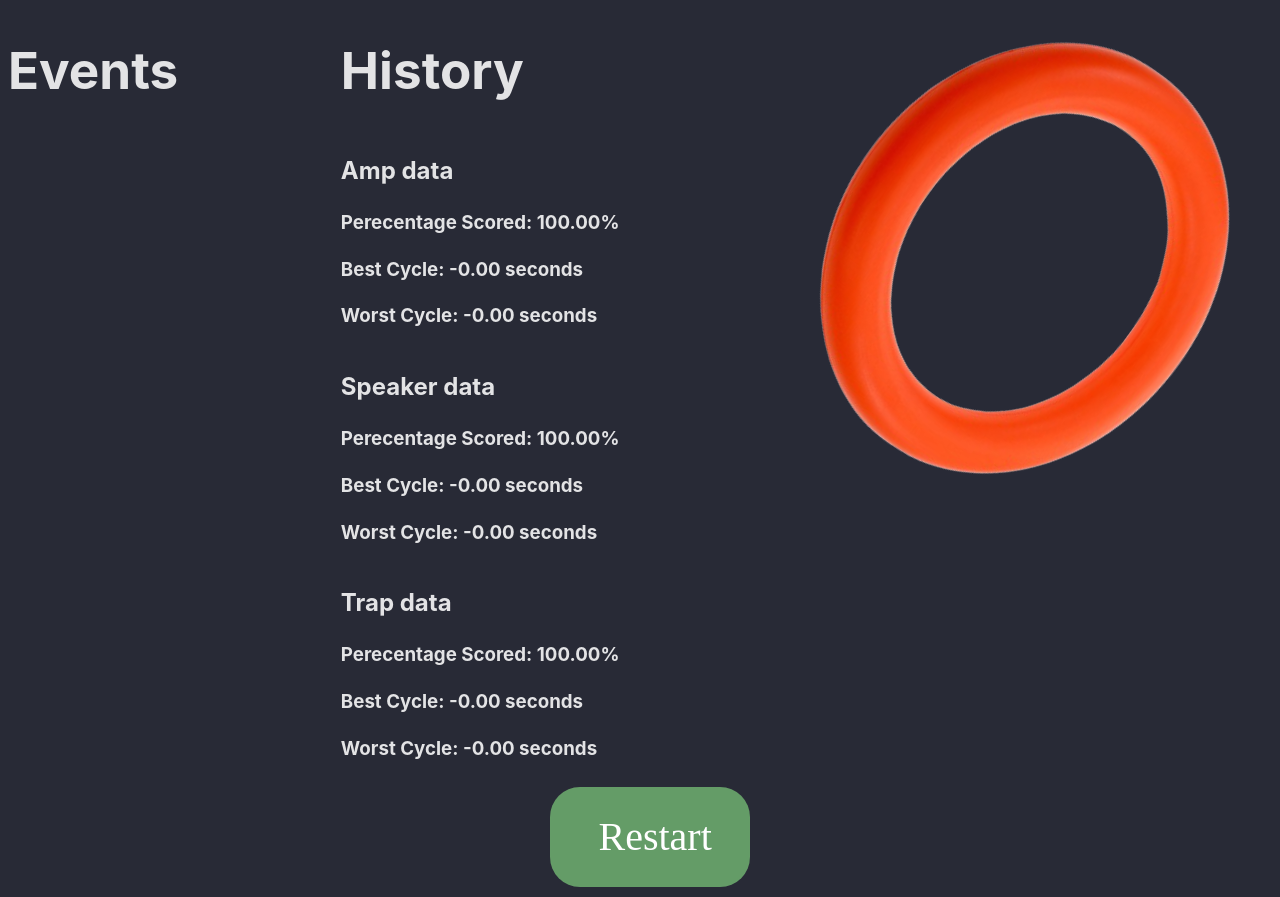
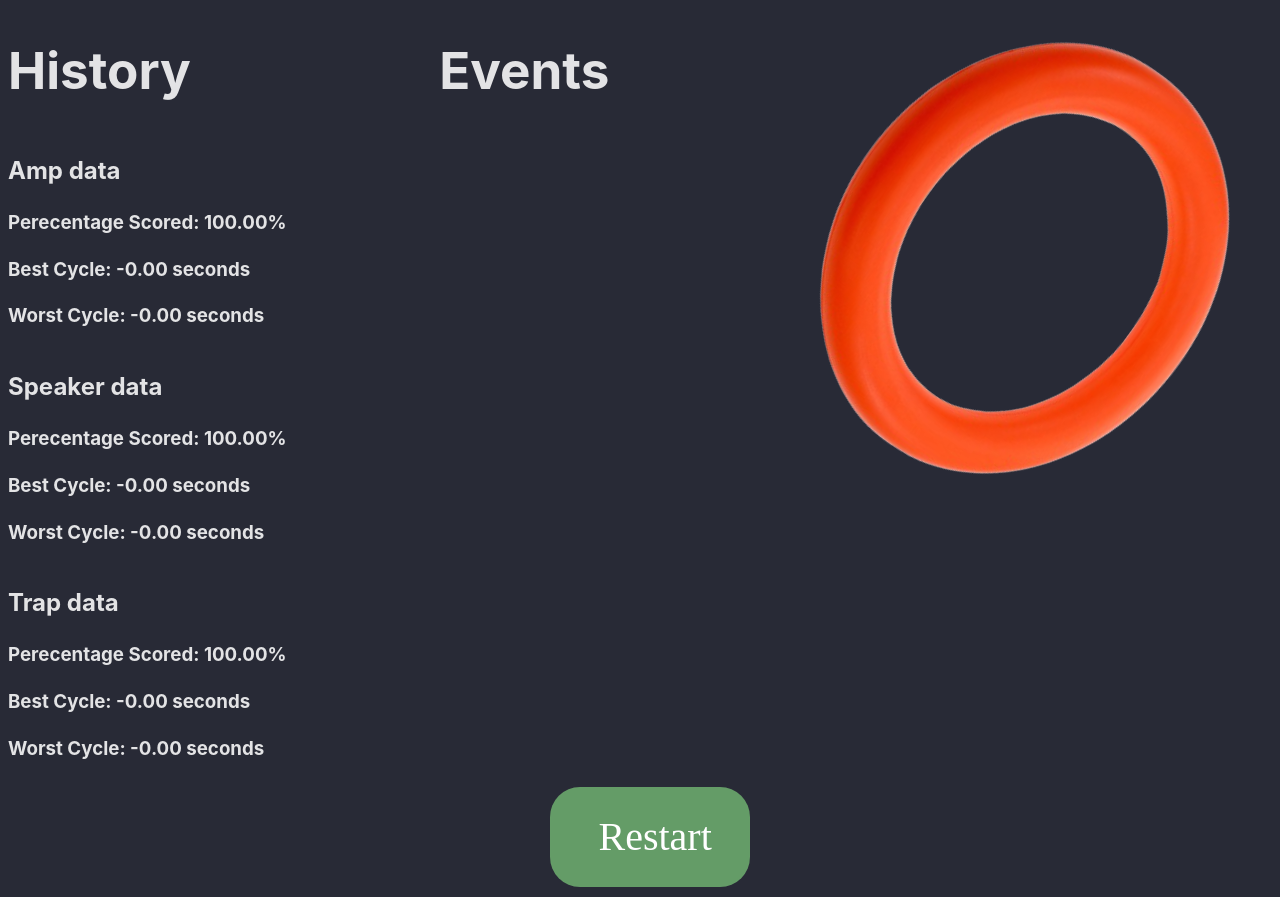
Before and after one commit to frc5431/CrescendoCycleTime, a React (Vite) app: page / in a window 1280 px wide. Both pictures are taken after a click on the button "End". Shown: the top 897 px of the page. Built offline with nearby package versions, Linux system fonts and the light colour scheme.

Commit message:
history but better ig

```diff
--- a/src/components/History.tsx
+++ b/src/components/History.tsx
@@ -20,14 +20,12 @@ function History({timeData} : Props) {
   })
   return (
     <div className="endcontainer">
-      <div className="eventstyle">
-        <h1>Events</h1>
-        {scores}
-      </div>
+
     <div className="historyFlex">
       <h1>
         History
       </h1>
+
 
       {/* all events*/}
 
@@ -75,6 +73,10 @@ function History({timeData} : Props) {
         </h3>
       </div>
       </div>
+      <div className="eventstyle">
+        <h1>Events</h1>
+        {scores}
+      </div>
       <div className="logocontainer"><img className="biglogo" src={NoteImg} alt="image of frc crescendo note" /></div>
     </div>
 
```
